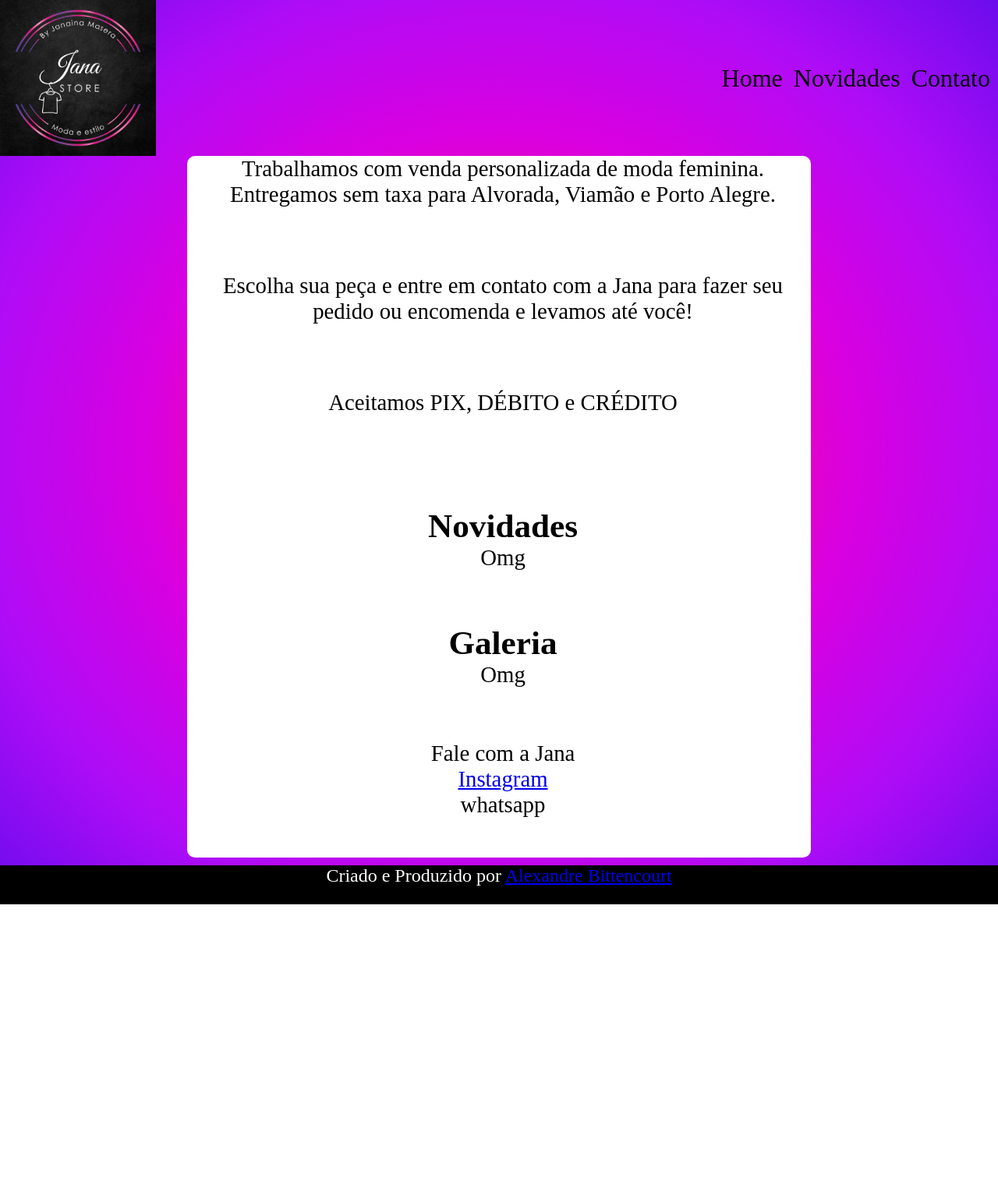
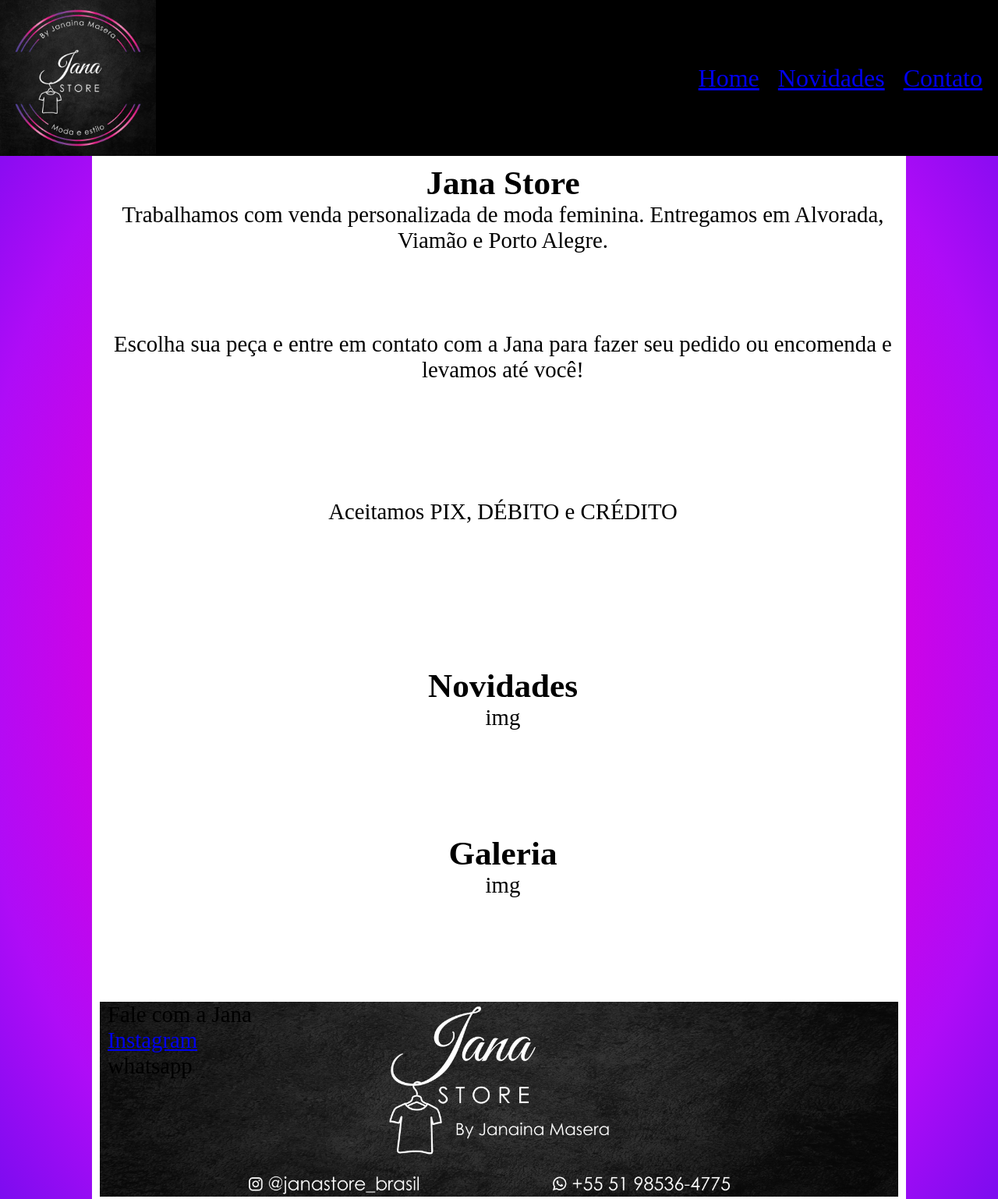
Before and after one commit to ABJacques/JanaStore, a plain HTML site: page index.html in a window 1280 px wide. Shown: the top 1538 px of the page at 78% size. Before the commit the page ends 1160 px from the top, so only its background shows below. Drawn offline with Linux system fonts and the light colour scheme.

Commit message:
atualizacao jana

```diff
--- a/index.html
+++ b/index.html
@@ -18,18 +18,19 @@
         <nav class="menu">
 
             <ul>
-                <li>Home</li>
-                <li>Novidades</li>
-                <li>Contato</li>
+                <li><a href="#">Home</a></li>
+                <li><a href="#">Novidades</a></li>
+                <li><a href="#">Contato</a></li>
             </ul>
         </nav>
     </header>
     <main>
 
-        <section class="apresentacao">
+        <section id="apresentacao">
+            <h1>Jana Store</h1>
             <p>
                 Trabalhamos com venda personalizada de moda feminina.
-                Entregamos sem taxa para Alvorada, Viamão e Porto Alegre.
+                Entregamos em Alvorada, Viamão e Porto Alegre.
             </p>
         </section>
 
@@ -42,16 +43,17 @@
         <section id="novidades">
             <h2>Novidades</h2>
 
-            Omg
+        img
         </section>
 
         <section id="galeria">
             <h2>Galeria</h2>
 
-            Omg
+        img
         </section>
 
         <section id="contato">
+
             <p>
                 Fale com a Jana <br>
                 <a href="https://www.instagram.com/janastore_brasil/" target="_blank">Instagram</a> <br>
@@ -63,7 +65,7 @@
     </main>
 
     <footer>
-        Criado e Produzido por <a href="https://github.com/ABJacques" target="_blank">Alexandre Bittencourt</a>
+      Produzido por <a href="https://github.com/ABJacques" target="_blank">Alexandre Bittencourt</a>
     </footer>
 
 
--- a/style.css
+++ b/style.css
@@ -25,6 +25,8 @@
     display: flex;
     justify-content: space-between;
     align-items: center;
+    background-color: black;
+    color: white;
 
 
 }
@@ -36,27 +38,39 @@
 
 .menu li {
     display: inline;
-    padding-right: 10px;
+    padding-right: 20px;
     font-size: 2em;
 }
 
 main {
     height: 100%;
-    max-width: 800px;
+    width: 80%;
     margin: auto;
     background-color: white;
-    border-radius: 10px;
+    border-radius: 0px 0px 20px 20px;
     margin-bottom: 10px;
+    padding: 10px;
+
 
 }
 
 
 
 section {
-    height: 150px;
+    height: 200px;
     padding-left: 10px;
+    margin-bottom: 15px;
     text-align: center;
     font-size: 1.8em;
+}
+
+#contato {
+    text-align: left;
+    height: 250px;
+    background-image: url('imagens/CapaFaceJanaStoreOFICIAL.jpg');
+    background-position: center;
+    background-repeat: no-repeat;
+    background-size: cover;
 }
 
 footer {
@@ -65,5 +79,5 @@
     font-size: 1.5em;
     text-align: center;
 
-    height: 50px;
+    height: 80px;
 }
```
